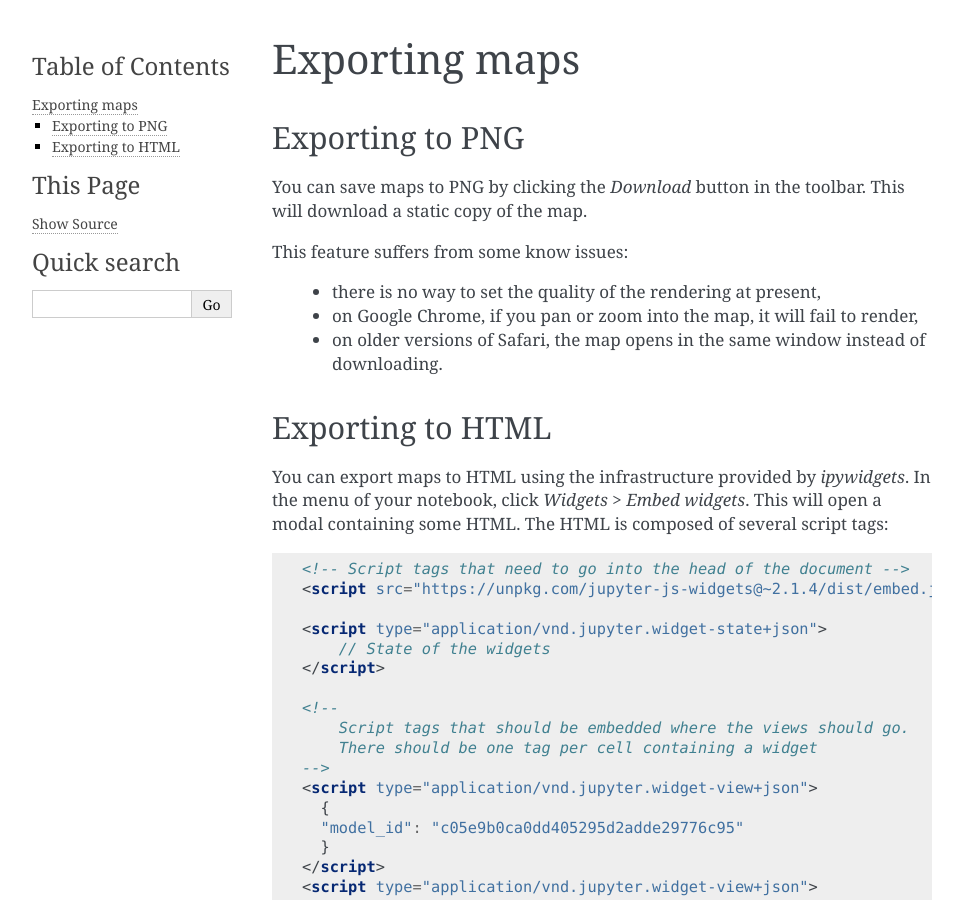
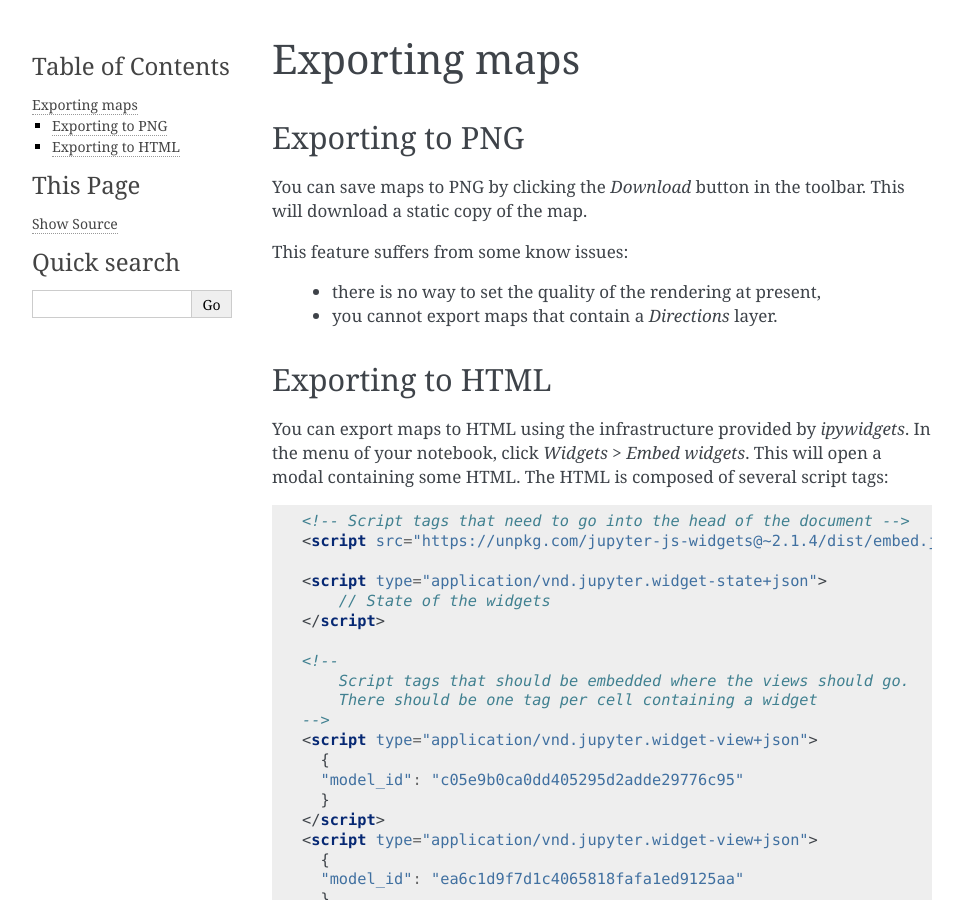
Before and after one commit to pbugnion/gmaps, a Sphinx documentation site: the page built from docs/source/export.rst, in a window 1280 px wide and 900 px high. Shown: the whole window, without its empty margins (148-1111 px from the left). Built offline with Sphinx 7.4.7, drawn with Linux system fonts in a browser that asks for light colours.

Commit message:
Update documentation on limitations of exporting

```diff
--- a/docs/source/export.rst
+++ b/docs/source/export.rst
@@ -11,8 +11,7 @@ This will download a static copy of the map.
 This feature suffers from some know issues:
 
  - there is no way to set the quality of the rendering at present,
- - on Google Chrome, if you pan or zoom into the map, it will fail to render,
- - on older versions of Safari, the map opens in the same window instead of downloading.
+ - you cannot export maps that contain a `Directions` layer.
 
 
 Exporting to HTML
```
